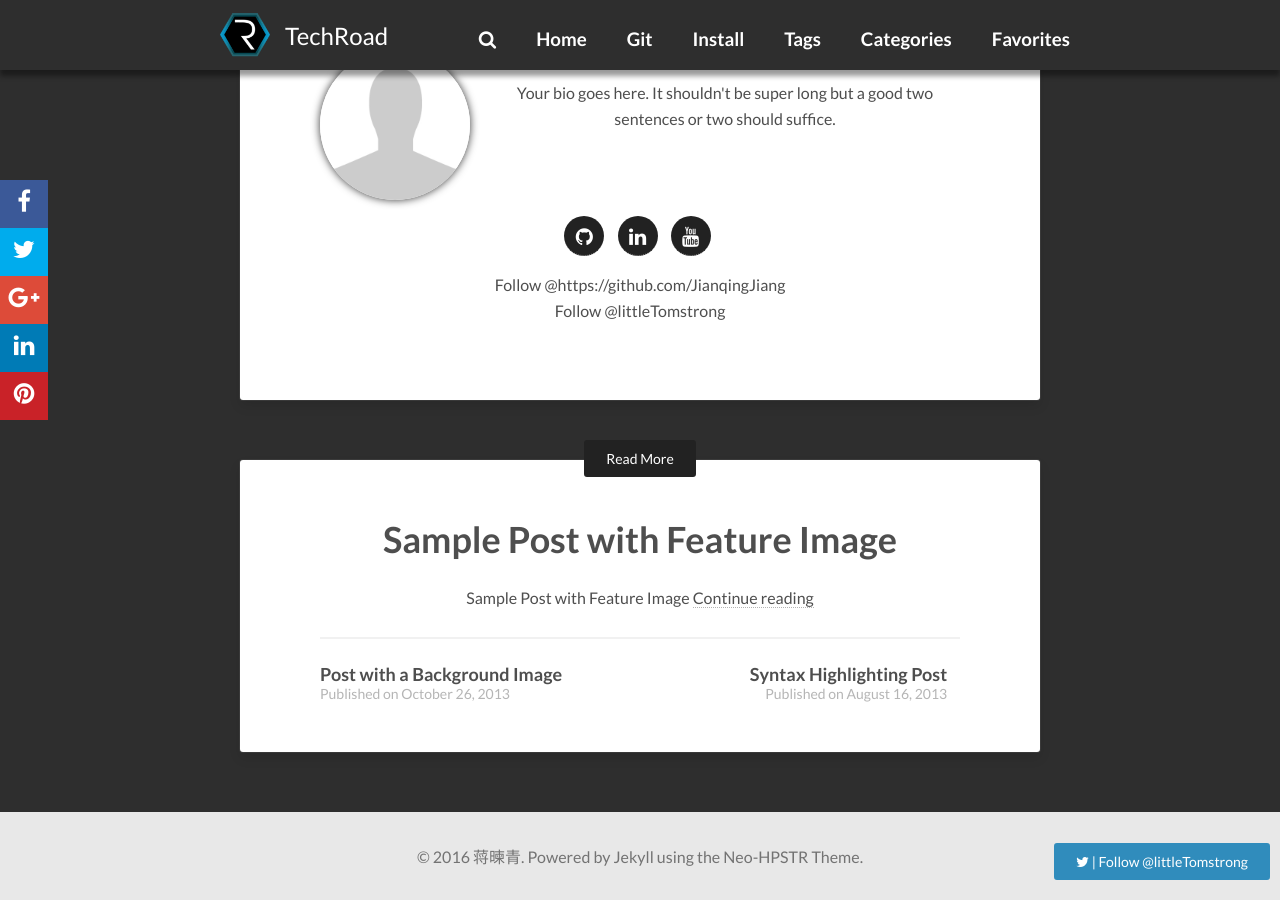
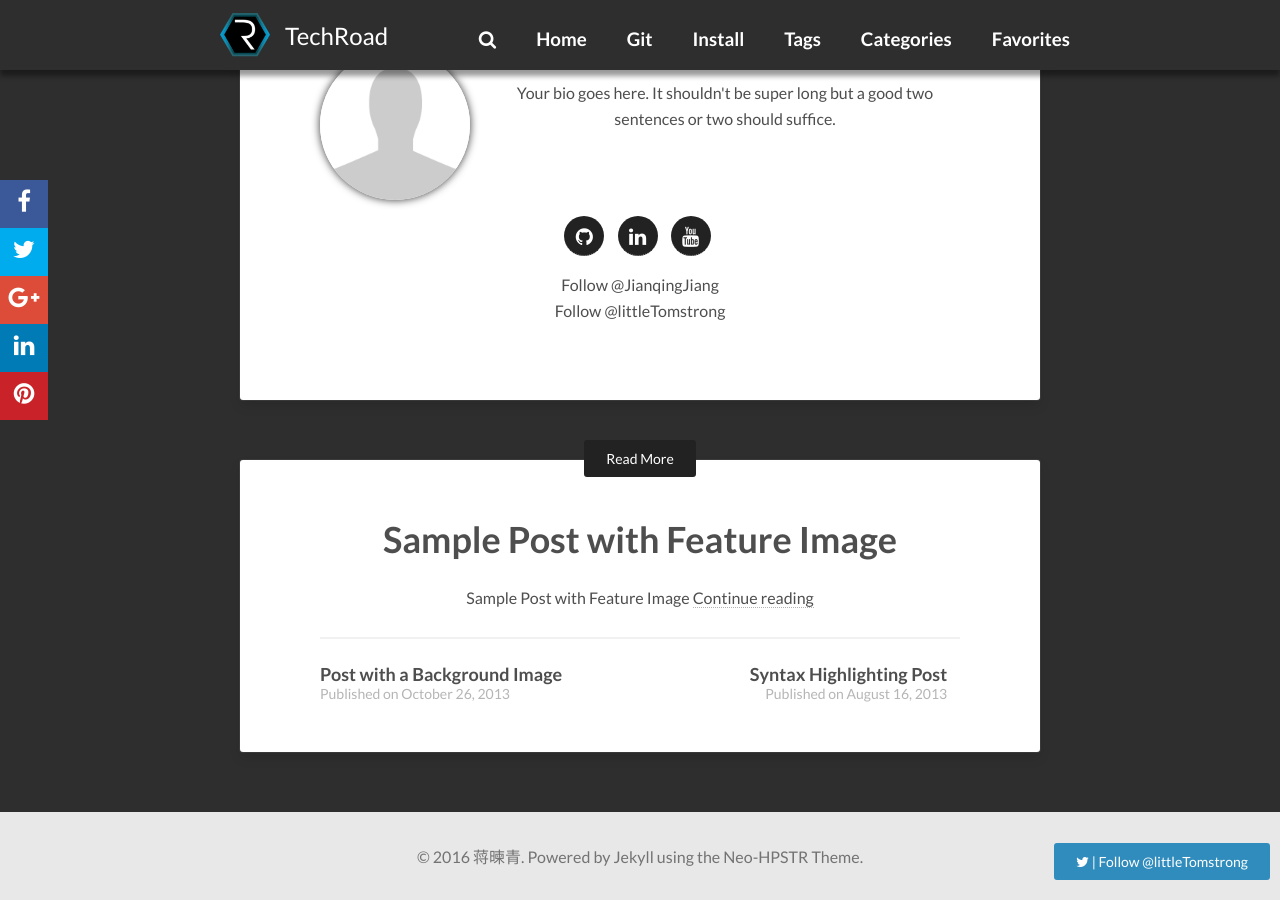
Before and after one commit to JianqingJiang/jianqingjiang.github.io, a Jekyll site: the page built from _posts/2013-10-28-dark-post.md, in a window 1280 px wide and 900 px high, scrolled down 1008 px. Built offline with Jekyll 4.4.1, drawn with Linux system fonts in a browser that asks for light colours; nearby versions of some CDN libraries; comment, search, counter and statistics services are not loaded; some of the changed lines change nothing that is shown.

Commit message:
modified _config.yml

```diff
--- a/_config.yml
+++ b/_config.yml
@@ -45,7 +45,7 @@ owner:
   # Twitter nick for use in Twitter cards and follow button.
   twitter: littleTomstrong # if no twitter in this config, the twitter follow button will be removed
   # GitHub nick for use in follow button in author block.
-  github: https://github.com/JianqingJiang
+  github: JianqingJiang
 
 # Twitter account associated with the site if different from owner/author twitter account.
 # Used in Twitter cards.
```
